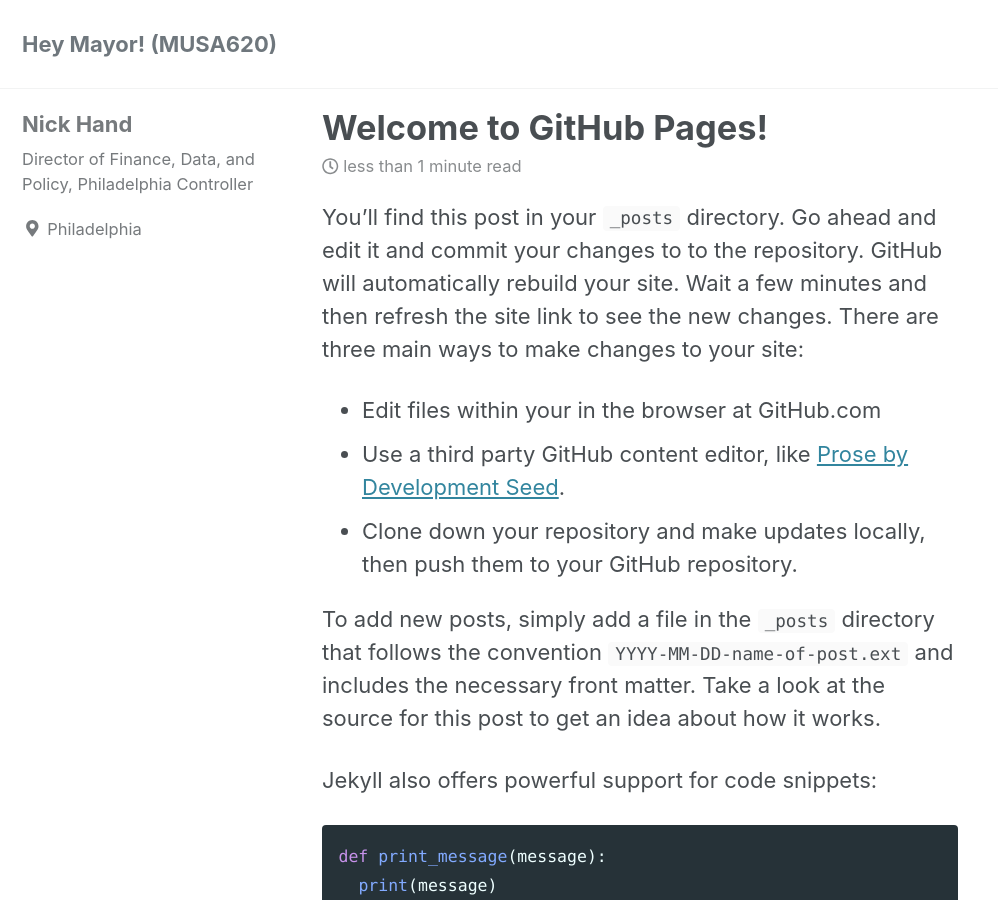
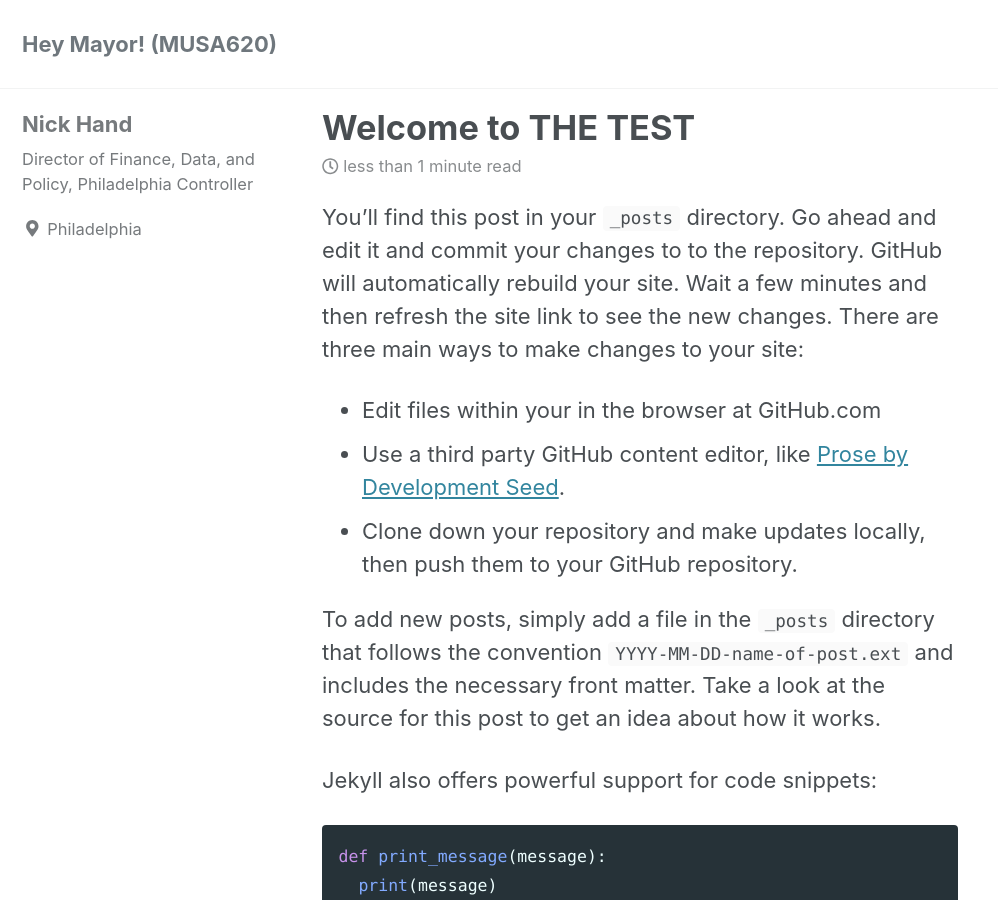
Before and after one commit to Chyanne-E/HeyMayor, a Jekyll site: the page built from _posts/2019-04-18-welcome-to-github-pages.md, in a window 1280 px wide and 900 px high. Shown: the whole window, without its empty margins (0-998 px from the left). Built offline with Jekyll 4.4.1, drawn with Linux system fonts in a browser that asks for light colours; cached includes are drawn as plain includes; nearby versions of some CDN libraries; a script that is not in the unit is left out.

Commit message:
Update 2019-04-18-welcome-to-github-pages.md

```diff
--- a/_posts/2019-04-18-welcome-to-github-pages.md
+++ b/_posts/2019-04-18-welcome-to-github-pages.md
@@ -1,5 +1,5 @@
 ---
-title: "Welcome to GitHub Pages!"
+title: "Welcome to THE TEST"
 date: 2019-04-18T15:34:30-04:00
 categories:
   - blog
```
